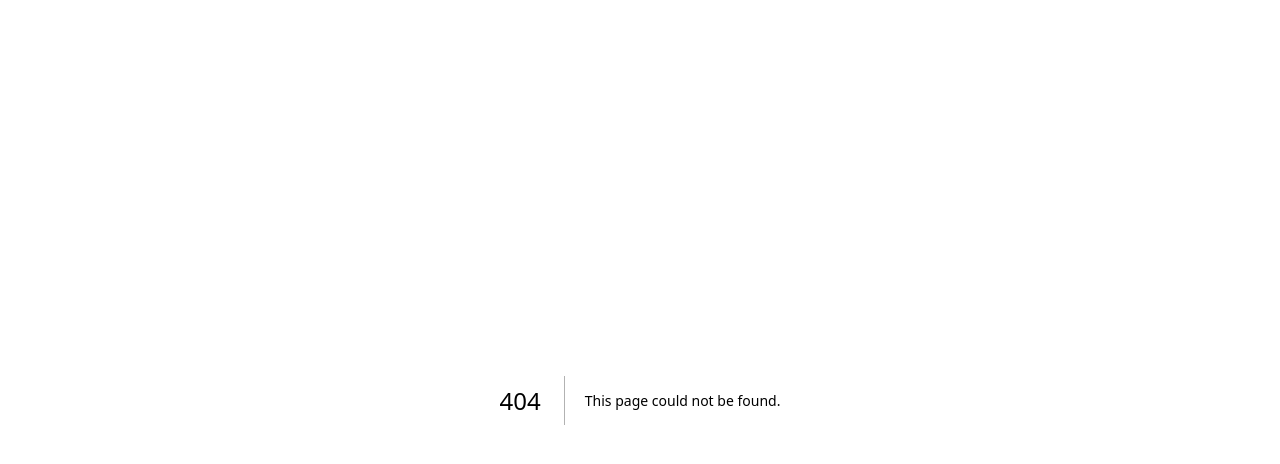
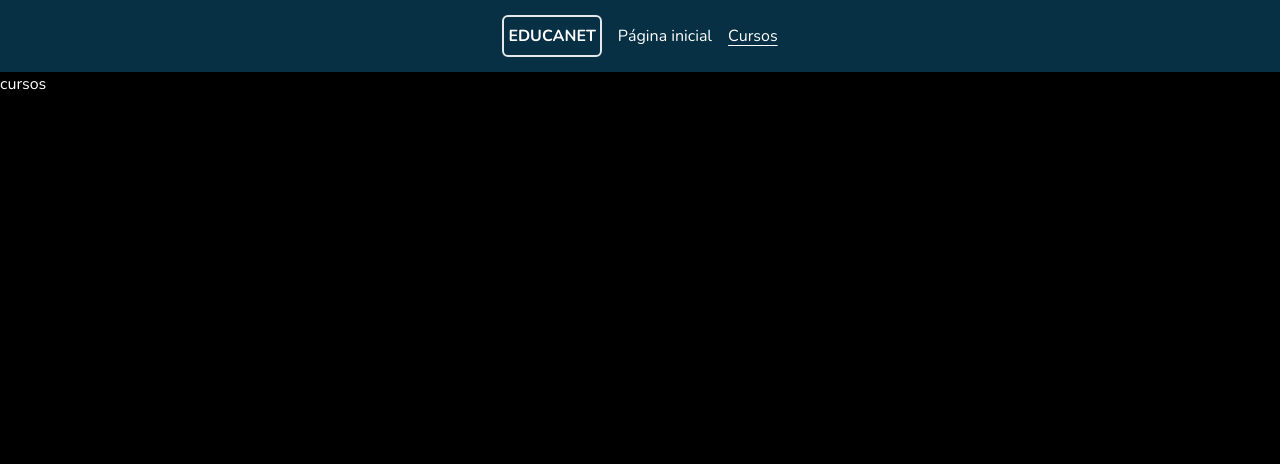
Before and after one commit to lzalvesdev/youtube-nextjs-course-plataform, a Next.js app: page /cursos in a window 1280 px wide. Before the commit this address had no page. Shown: the top 464 px of the page. Built offline with nearby package versions, Linux system fonts and the light colour scheme.

Commit message:
feat: add Header component

```diff
--- /dev/null
+++ b/src/app/cursos/page.tsx
@@ -0,0 +1,7 @@
+export default function PageCursos() {
+  return(
+    <main>
+      cursos
+    </main>
+  );
+}
--- a/src/app/globals.css
+++ b/src/app/globals.css
@@ -6,12 +6,16 @@
   --color-text: #ffffff;
 	--color-error: #980000;
 	--color-paper: #232323;
-	--color-primary: #009688;
+	--color-primary: #073045;
 	--color-background: #000000;
 	--color-primary-contrast: #ffffff;
 }
 
 html,
 body {
-  @apply bg-background text-text w-screen h-screen;
+  @apply bg-background text-text w-screen h-screen underline-offset-4;
 }
+
+a {
+  @apply hover:underline active:opacity-50 transition-opacity
+}
--- a/src/app/layout.tsx
+++ b/src/app/layout.tsx
@@ -1,6 +1,8 @@
 import type { Metadata } from "next";
 import { Nunito } from "next/font/google";
 import "./globals.css";
+
+import { Header } from "@/components/header/Header";
 
 const nunito = Nunito({ subsets: ["latin"] });
 
@@ -14,7 +16,10 @@
 export default function RootLayout({ children} : IRootLayout) {
   return (
     <html lang="pt-br">
-      <body className={nunito.className}>{children}</body>
+      <body className={nunito.className}>
+        <Header/>
+        {children}
+      </body>
     </html>
   );
 }
--- /dev/null
+++ b/src/components/header/Header.tsx
@@ -0,0 +1,35 @@
+'use client';
+import { usePathname } from "next/navigation";
+import Link from "next/link";
+
+export const Header = () => {
+  const currentPath = usePathname();
+
+  return(
+    <>
+     <header>
+      <nav className="flex items-center justify-center bg-primary py-4">
+        <ul className="flex gap-4 items-center">
+        <li className="my-2">
+            <Link href='/' className="border-2 rounded-md py-2 px-1 font-bold">
+            EDUCANET
+            </Link>
+          </li>
+
+          <li>
+          <Link href='/' data-active={currentPath === '/'} className='data-[active=true]:underline'>
+            Página inicial
+          </Link>
+        </li>
+        <li>
+          <Link href='/cursos' data-active={currentPath === '/cursos'} className='data-[active=true]:underline'>
+            Cursos
+          </Link>
+        </li>
+        </ul>
+      </nav>
+
+     </header>
+    </>
+  );
+};
```
Also changed, not shown: package.json (+5 -4 lines), 1 other file (tests, documents, lock files or other folders).
